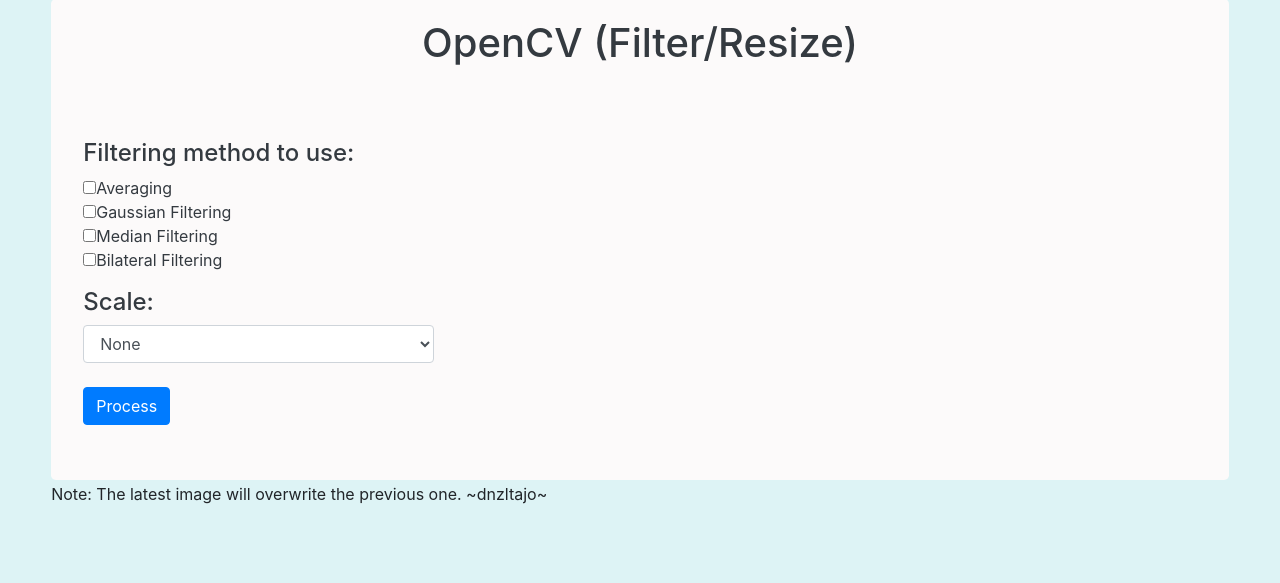
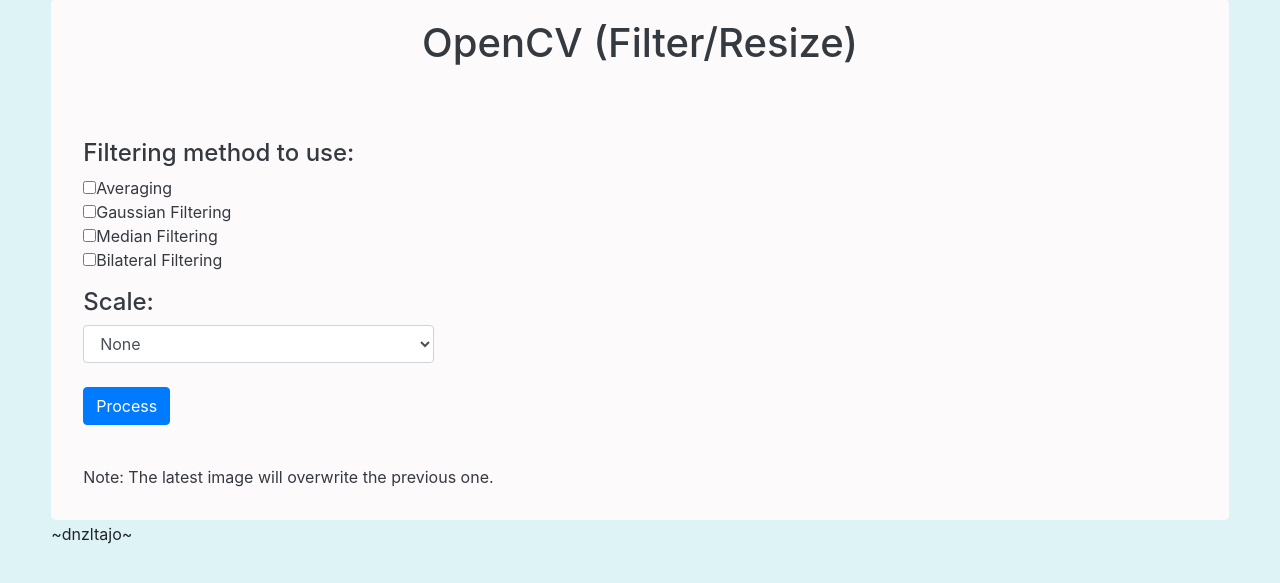
Before and after one commit to dnzltajo/filterresizecv-django-project, a Django app: template templates/index.html in a window 1280 px wide. Shown: the part 21-604 px from the top of the page. Run offline with Django 3.2, Linux system fonts and the light colour scheme; the template is opened without the code that fills it, so the values that code supplies are empty; some libraries are stand-ins or nearby versions.

Commit message:
edited some text

```diff
--- a/templates/index.html
+++ b/templates/index.html
@@ -73,8 +73,9 @@
     <br>
     </div>
   </form>
+  <p class="text-left">Note: The latest image will overwrite the previous one.</p>
   </div>
-  <p class="text-left" style="margin-left: 4%;">Note: The latest image will overwrite the previous one. <a href="https://github.com/dnzltajo" style="color:inherit;">~dnzltajo~</a></p>
+   <a href="https://github.com/dnzltajo" style="color:inherit; margin-left: 4%">~dnzltajo~</a>
   <script>
     function averagingClick(){
       var checkBox = document.getElementById("averaging");
```
Also changed, not shown: db.sqlite3, media/images/22eefa85e3cd440c9cb5a41e529a2df2.png (deleted), media/images/fd1141ffc27949f3944f17d6189c35f4.png (added).
